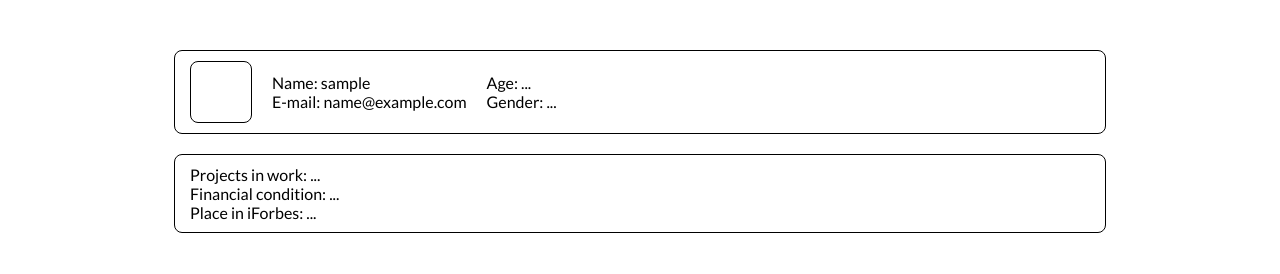
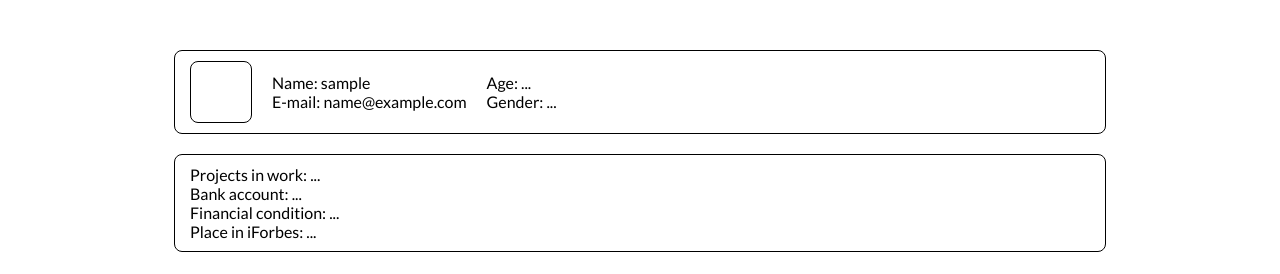
Before and after one commit to VRomanenko04/Do_some_business, a Next.js app: page /cabinet in a window 1280 px wide. Shown: the top 274 px of the page. Built offline with nearby package versions, Linux system fonts and the light colour scheme; no server answers; sample sign-in values are in the browser's storage.

Commit message:
Добавил подпункт в кабинет

```diff
--- a/app/(playing)/cabinet/page.tsx
+++ b/app/(playing)/cabinet/page.tsx
@@ -13,6 +13,7 @@ const CabinetPage = () => {
                 <section className={styles.wrapper}>
                     <div className={styles.down__container}>
                         <p>Projects in work: ...</p>
+                        <p>Bank account: ...</p>
                         <p>Financial condition: ...</p>
                         <p>Place in iForbes: ...</p>
                     </div>
```
